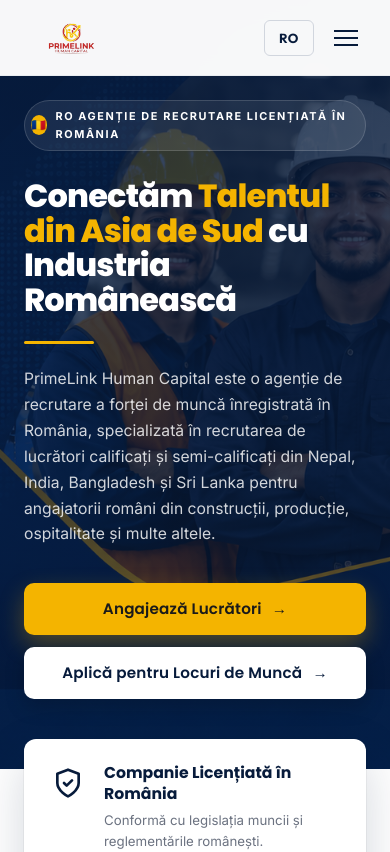
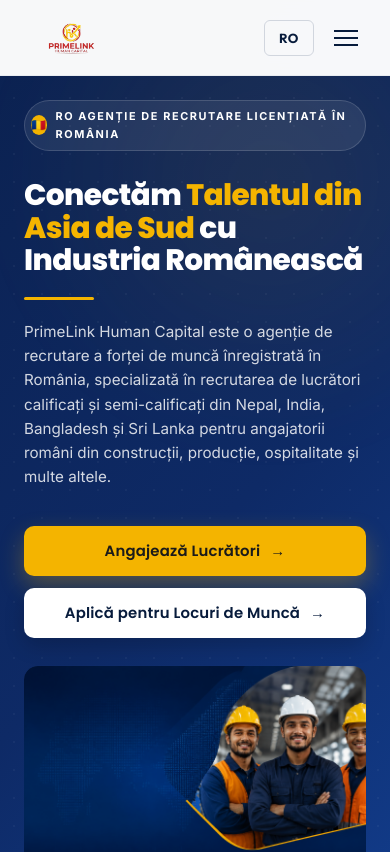
Before and after one commit to BIKASH907/PrimeLink, a Next.js app: page / in a window 390 px wide. Shown: the top 852 px of the page. Built offline with nearby package versions, Linux system fonts and the light colour scheme.

Commit message:
fix: restore split-screen hero matching reference design

```diff
--- a/pages/index.js
+++ b/pages/index.js
@@ -28,11 +28,10 @@
 
   return (
     <Layout>
-      {/* HERO — full-image background with text overlay */}
-      <section className="hero hero-bg">
-        <div className="hero-bg-image" aria-hidden="true"></div>
-        <div className="hero-bg-overlay" aria-hidden="true"></div>
-        <div className="container">
+      {/* HERO — split-screen layout matching reference design */}
+      <section className="hero hero-v2">
+        <div className="hero-dots" aria-hidden="true"></div>
+        <div className="container hero-grid">
           <div className="hero-content">
             <p className="hero-eyebrow">
               <span className="hero-eyebrow-flag" aria-hidden="true">🇷🇴</span>
@@ -53,6 +52,18 @@
                 {t('home.hero.btnApply')} <span aria-hidden="true" className="btn-arrow">→</span>
               </Link>
             </div>
+          </div>
+
+          <div className="hero-visual">
+            <div className="hero-image-frame" role="img" aria-label={t('home.hero.imageAlt')}>
+              <img
+                src="/hero.png"
+                alt={t('home.hero.imageAlt')}
+                className="hero-image"
+                onError={(e) => { e.currentTarget.style.display = 'none'; }}
+              />
+            </div>
+            <span className="hero-accent-diagonal" aria-hidden="true"></span>
           </div>
         </div>
       </section>
--- a/styles/globals.css
+++ b/styles/globals.css
@@ -388,51 +388,53 @@
   font-size: 0.85rem;
 }
 
-/* ======== HERO V3 — full background image with text overlay ======== */
+/* ======== HERO — split-screen matching the reference design ======== */
 .hero {
   position: relative;
-  min-height: 76vh;            /* 15% shorter than the previous 90vh */
+  min-height: 76vh;            /* 15% shorter than previous 90vh */
   display: flex;
   align-items: center;
-  background: #071B3B;          /* fallback dark navy in case image fails */
+  background: linear-gradient(135deg, #0B2150 0%, #0E2A66 55%, #123D8D 100%);
   color: var(--white);
   overflow: hidden;
-  padding: 120px 0 80px;
+  padding: 110px 0 70px;
 }
 
-.hero-bg-image {
+.hero-dots {
   position: absolute;
   inset: 0;
-  background-image: url('/hero.png');
-  background-size: cover;
-  background-position: center right;
-  background-repeat: no-repeat;
-  z-index: 0;
+  background-image: radial-gradient(rgba(255,255,255,0.08) 1.2px, transparent 1.2px);
+  background-size: 28px 28px;
+  opacity: 0.5;
+  pointer-events: none;
+  z-index: 1;
 }
 
-/* Dark navy gradient on the left fading to transparent on the right.
-   Keeps the workers visible on the right while giving the text strong contrast. */
-.hero-bg-overlay {
+.hero::before {
+  content: '';
   position: absolute;
-  inset: 0;
-  background:
-    linear-gradient(90deg,
-      rgba(7,27,59,0.92) 0%,
-      rgba(7,27,59,0.85) 30%,
-      rgba(7,27,59,0.55) 55%,
-      rgba(7,27,59,0.20) 80%,
-      rgba(7,27,59,0.05) 100%);
+  width: 600px;
+  height: 600px;
+  right: -180px;
+  top: -120px;
+  background: radial-gradient(circle, rgba(244,180,0,0.08) 0%, rgba(244,180,0,0) 65%);
+  filter: blur(30px);
+  pointer-events: none;
   z-index: 1;
-  pointer-events: none;
 }
 
-.hero .container {
+.hero-grid {
   position: relative;
   z-index: 2;
+  display: grid;
+  grid-template-columns: 1.05fr 0.95fr;
+  gap: 50px;
+  align-items: center;
+  max-width: 1320px;
 }
 
 .hero-content {
-  max-width: 640px;
+  max-width: 600px;
 }
 
 .hero-eyebrow {
@@ -467,11 +469,11 @@
 .hero-title {
   color: var(--white);
   font-family: 'Poppins', sans-serif;
-  font-size: clamp(2.4rem, 5.2vw, 4.2rem);
+  font-size: clamp(2rem, 3.6vw, 3.2rem);
   font-weight: 800;
-  line-height: 1.08;
-  letter-spacing: -1.5px;
-  margin-bottom: 24px;
+  line-height: 1.1;
+  letter-spacing: -1px;
+  margin-bottom: 20px;
 }
 
 .hero-title .highlight {
@@ -565,9 +567,9 @@
   position: relative;
   width: 100%;
   aspect-ratio: 5 / 4;
-  max-height: 580px;
+  max-height: 500px;
   overflow: hidden;
-  /* Soft concave curve on the left edge */
+  /* Soft concave curve on the left edge — matches the reference design */
   clip-path: polygon(
     18% 0%, 12% 6%, 7% 14%, 3% 24%, 1% 36%, 0% 50%, 1% 64%, 3% 76%, 7% 86%, 12% 94%, 18% 100%,
     100% 100%, 100% 0%
@@ -1366,9 +1368,15 @@
   .grid-4 { grid-template-columns: repeat(2, 1fr); }
   .footer-grid { grid-template-columns: repeat(2, 1fr); gap: 30px; }
   .stats-bar { grid-template-columns: repeat(2, 1fr); }
-  .hero-bg-overlay {
-    background: linear-gradient(90deg, rgba(7,27,59,0.92) 0%, rgba(7,27,59,0.78) 50%, rgba(7,27,59,0.35) 100%);
+  .hero-grid { grid-template-columns: 1fr; gap: 36px; }
+  .hero-visual { max-width: 540px; margin: 0 auto; }
+  .hero-image-frame {
+    aspect-ratio: 16/10;
+    max-height: 400px;
+    clip-path: polygon(0% 0%, 100% 0%, 100% 100%, 0% 100%);
+    border-radius: 16px;
   }
+  .hero-accent-diagonal { display: none; }
   .trust-strip { grid-template-columns: repeat(2, 1fr); gap: 24px 32px; padding: 28px 32px; }
   .metrics-grid { grid-template-columns: repeat(2, 1fr); gap: 28px 16px; }
   .metric-item { border-right: none; padding: 0 12px; }
@@ -1381,18 +1389,16 @@
   .grid-2, .grid-3, .grid-4 { grid-template-columns: 1fr; }
   .two-col { grid-template-columns: 1fr; gap: 30px; }
   .form-row { grid-template-columns: 1fr; }
-  .hero { min-height: auto; padding: 100px 0 70px; }
-  .hero-title { font-size: clamp(2rem, 8vw, 2.6rem); letter-spacing: -0.8px; }
-  .hero-desc { font-size: 0.98rem; line-height: 1.65; }
+  .hero { min-height: auto; padding: 100px 0 60px; }
+  .hero-grid { gap: 28px; }
+  .hero-title { font-size: clamp(1.85rem, 7vw, 2.4rem); letter-spacing: -0.6px; }
+  .hero-desc { font-size: 0.95rem; line-height: 1.6; }
   .hero-eyebrow { font-size: 0.68rem; letter-spacing: 1.6px; padding: 6px 14px 6px 6px; gap: 8px; }
   .hero-eyebrow-flag { width: 20px; height: 20px; font-size: 0.72rem; }
-  .hero-accent-line { width: 70px; height: 3px; margin-bottom: 22px; }
+  .hero-accent-line { width: 70px; height: 3px; margin-bottom: 20px; }
   .hero-buttons { flex-direction: column; gap: 12px; }
-  .btn-hero { width: 100%; height: 52px; font-size: 0.95rem; }
-  .hero-bg-image { background-position: 70% center; }
-  .hero-bg-overlay {
-    background: linear-gradient(180deg, rgba(7,27,59,0.85) 0%, rgba(7,27,59,0.75) 60%, rgba(7,27,59,0.55) 100%);
-  }
+  .btn-hero { width: 100%; height: 50px; font-size: 0.93rem; }
+  .hero-image-frame { aspect-ratio: 16/11; max-height: 280px; border-radius: 14px; }
   .trust-strip-section { margin-top: -30px; padding-bottom: 24px; }
   .trust-strip { grid-template-columns: 1fr; gap: 20px; padding: 24px; border-radius: 12px; }
   .trust-icon { width: 40px; height: 40px; }
```
